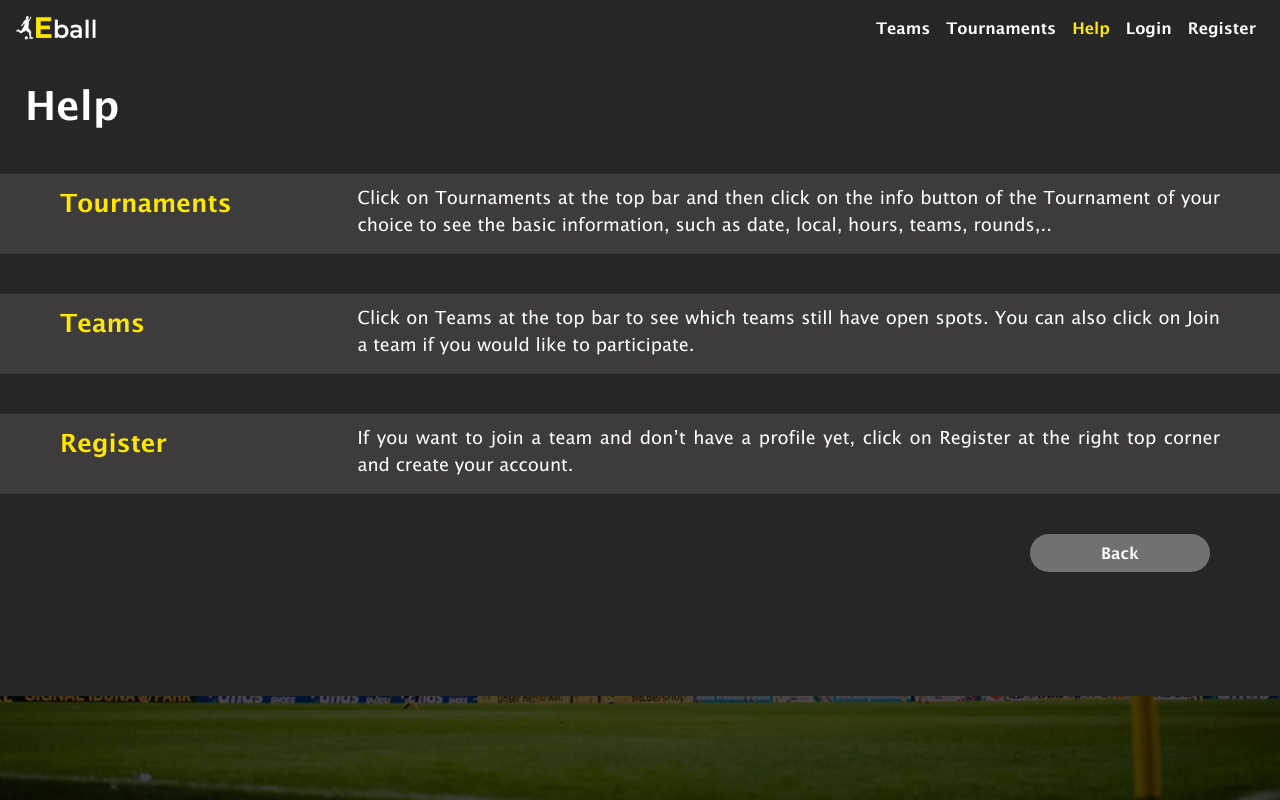
After one commit to joaofaccardoso/Eball, a Django app: page /help/ in a window 1280 px wide. The commit adds this page. Run offline with Django 3.2, Linux system fonts and the light colour scheme; some libraries are stand-ins or nearby versions.

Commit message:
leonorcoelh0

```diff
--- a/appEball/static/appEball/css/base.css
+++ b/appEball/static/appEball/css/base.css
@@ -11,7 +11,7 @@ html {
 }
 
 nav {
-    background-color: black;
+    background-color: #262626;
 }
 
 .nav-link {
--- a/appEball/static/appEball/css/help.css
+++ b/appEball/static/appEball/css/help.css
@@ -1,10 +1,15 @@
 @font-face {
-    font-family: "lucidaSans";
+    font-family: "lucidaSansRegular";
     src: url("../fonts/lucida-sans/LucidaSansRegular.ttf");
 }
 
+@font-face {
+    font-family: "lucidaSansDemibold";
+    src: url("../fonts/lucida-sans/lucidasansdemibold.ttf");
+}
+
 * {
-    font-family: "lucidaSans";
+    font-family: "lucidaSansDemibold";
 }
 
 html {
@@ -16,65 +21,51 @@ body {
     background-blend-mode: inherit;
 }
 
-#registerNav{
+#helpNav{
     color: #FFE603;
 }
 
-h1 {
+h1{
+    margin: 25px;
     color: white;
-    margin: 30px;
 }
 
-.form-control:focus {
-    border-color: none;
-    box-shadow: none;
+.content{
+    margin-top: 20px;
 }
 
-
-h3 {
-    color: white;
-    color: #FFE603;
+.row{
+    margin-bottom: 40px;
+    padding-top: 10px;
+    padding-right: 60px;
+    padding-left: 60px;
+    text-align: justify;
+    background-color: #3D3B3B;
 }
 
-#middleColLeft {
-    padding-right:2px;
-}
-#middleColRight {
-    padding-left: 0px;
-}
-p{
-	color: white;
+#subtitle{
+    vertical-align: middle;
+    color: #FFE603;
+    font-size: 25px;
 }
 
-#firstRow{
-	margin-top: 6%
-}
-
-#secondtRow{
-	margin-top: 6%
-}
-
-#thirdRow{
-	margin-top: 6%
+p{
+    color: white;
+    font-size: 18px;
+    font-family: "lucidaSansRegular";
 }
 
 #backBtn {
     background-color: #727070;
     color: white;
-    margin-top: 30px;
-    margin-left: 32%;
+    float: right;
+    margin-right: 70px;
     margin-bottom: 30px;
+    width: 180px;
 }
 
 #backBtn:hover {
     background-color: #FFE603;
-    color: black;
+    color: #262626;
     transition:0.5s;
 }
-
-#Card {
-    margin: 10px;
-    background-color: #262626;
-    border-radius: 25px;
-    opacity:85%;
-}
--- a/appEball/templates/appEball/base.html
+++ b/appEball/templates/appEball/base.html
@@ -34,11 +34,11 @@
                     <a class="nav-link" href="#" id="tournamentNav">Tournaments</a>
                 </li>
                 <li class="nav-item">
-                    <a class="nav-link" href="#" id="helpNav">Help</a>
+                    <a class="nav-link" href="{% url 'appEball:help' %}" id="helpNav">Help</a>
                 </li>
                 {% if user.is_authenticated %}
                     <li class="nav-item">
-                        <a class="nav-link" href="#">MyProfile</a>
+                        <a class="nav-link" href="">MyProfile</a>
                     </li>
                     <li class="nav-item">
                         <a class="nav-link" href="{% url 'appEball:logout' %}">Logout</a>
--- /dev/null
+++ b/appEball/templates/appEball/base_with_grey_background.html
@@ -0,0 +1,14 @@
+{% extends 'appEball/base.html' %}
+
+{% load static %}
+
+{% block css %}
+    <link rel="stylesheet" type="text/css" href="{% static 'appEball/css/base_with_grey_background.css' %}">
+{% endblock %}
+
+{% block content %}
+    <div class="card position-static" id="card1" style="background-color: #262626; border: none; height: 80%; border-radius: 0px;">
+        {% block content2 %}
+        {% endblock %}
+    </div>
+{% endblock %}
--- a/appEball/templates/appEball/help.html
+++ b/appEball/templates/appEball/help.html
@@ -1,52 +1,41 @@
-{% extends 'appEball/base.html' %}
+{% extends 'appEball/base_with_grey_background.html' %}
 {% load static %}
 
 {% block css %}
     <link rel="stylesheet" type="text/css" href="{% static 'appEball/css/help.css' %}">
 {% endblock %}
 
-{% block content %}
+{% block content2 %}
 
-     <div class="form-group card" id="Card">
-     	  <h1 id="nome">Help</h1>
-     	   <form method="post">
-            {% csrf_token %}
-            <div class="row" id='firstRow'>
-            	<div class="col-1" ></div>
-                <div class="col-2" id="middleColLeft">
-                <h3>Tournaments</h3>
-                </div>
+    <h1>Help</h1>
 
-            	<div class="col-8" id="middleColRight">
-            		<p>Click on Tournaments at the top bar and then click on the info button of the Tournament of your choice to see the basic information such as data,local,hours,temas,rounds...</p>
-            	</div>
+    <div class="content">
+        <div class="row">
+            <div class="col-sm-3">
+                <h id="subtitle">Tournaments</h>
+            </div>
+            <div class="col">
+                <p>Click on Tournaments at the top bar and then click on the info button of the Tournament of your choice to see the basic information, such as date, local, hours, teams, rounds,..</p>
+            </div>
+        </div>
+        <div class="row">
+            <div class="col-sm-3">
+                <h id="subtitle">Teams</h>
+            </div>
+            <div class="col">
+                <p>Click on Teams at the top bar to see which teams still have open spots. You can also click on Join a team if you would like to participate.</p>
+            </div>
+        </div>
+        <div class="row">
+            <div class="col-sm-3">
+                <h id="subtitle">Register</h>
+            </div>
+            <div class="col">
+                <p>If you want to join a team and don’t have a profile yet, click on Register at the right top corner and create your account.</p>
+            </div>
+        </div>
+        <a class="btn rounded-pill pull-right" role="button" id="backBtn" href={{ request.META.HTTP_REFERER }}>Back</a>
+    </div>
 
-            </div>
-            <div class="row" id='secondtRow'>
-                <div class="col-1" ></div>
-                <div class="col-1" id="middleColLeft">
-                <h3>Teams</h3>
-                </div>
-                <div class="col-1"></div>
-            	<div class="col-8" id="middleColRight">
-            		<p>Click on Teams at the top bar to see wich teams have open spots. You can also click on join a team if you would like to participate</p>
-            	</div>
-            </div>
-            <div class="row" id='thirdRow'>
-               <div class="col-1" ></div>
-                <div class="col-2" id="middleColLeft">
-                <h3>Register</h3>
-                 </div>
-
-            	<div class="col-8" id="middleColRight">
-            		<p>If you want to join a team and don´t have a profile yeat, click on Register at the right top corner and creat your acount</p>
-            	</div>
-            </div>
-            <div class="row" id='fourthRow'>
-            	<div class="col-6"></div>
-            	 <button class="btn rounded-pill" type="submit" id="backBtn">Back</button>
-            </div>
-        </form>
-     </div>
 
 {% endblock %}
--- a/appEball/urls.py
+++ b/appEball/urls.py
@@ -11,4 +11,5 @@ urlpatterns = [
     path('logout/', views.userLogout, name='logout'),
     path('teams_list/', views.teams_list, name='teams_list'),
     path('user_profile/', views.user_profile, name='user_profile'),
+    path('help/', views.help, name='help'),
 ]
--- a/appEball/views.py
+++ b/appEball/views.py
@@ -47,7 +47,6 @@ class UserLogin(View):
             user = authenticate(username=email, password=password)
             if user is not None:
                 login(request, user)
-                messages.success(request, f'Welcome { user.firstName } { user.lastName }!')
                 return HttpResponseRedirect(reverse('appEball:home_page'))
             else:
                 messages.warning(request, 'Invalid e-mail or password.')
@@ -58,7 +57,6 @@ class UserLogin(View):
 
 def userLogout(request):
     logout(request)
-    messages.warning(request, 'You logged out')
     return HttpResponseRedirect(reverse('appEball:home_page'))
 
 def teams_list(request):
@@ -66,3 +64,6 @@ def teams_list(request):
 
 def user_profile(request):
 	return render(request,'appEball/user_profile.html',{})
+
+def help(request):
+	return render(request,'appEball/help.html',{})
```
Also changed, not shown: appEball/static/appEball/css/login.css (+13 -1 lines), appEball/templates/appEball/login.html (+8 -3 lines), appEball/migrations/0001_initial.py, appEball/migrations/0002_auto_20191115_0225.py (deleted), appEball/static/appEball/css/base_with_grey_background.css (added), db.sqlite3.
